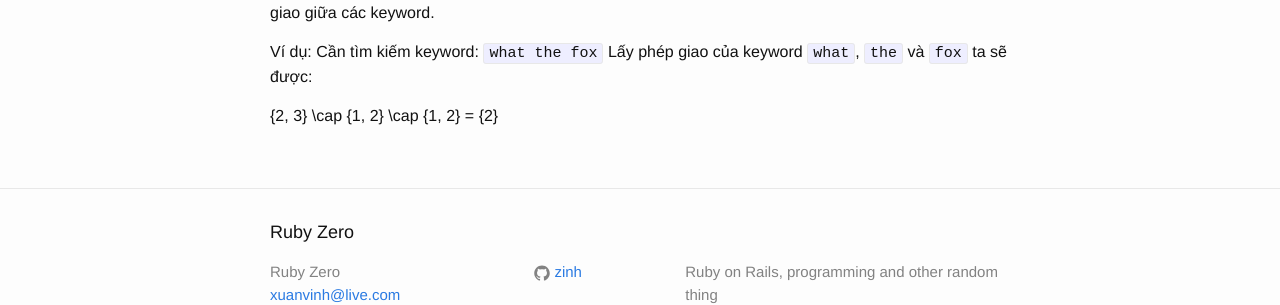
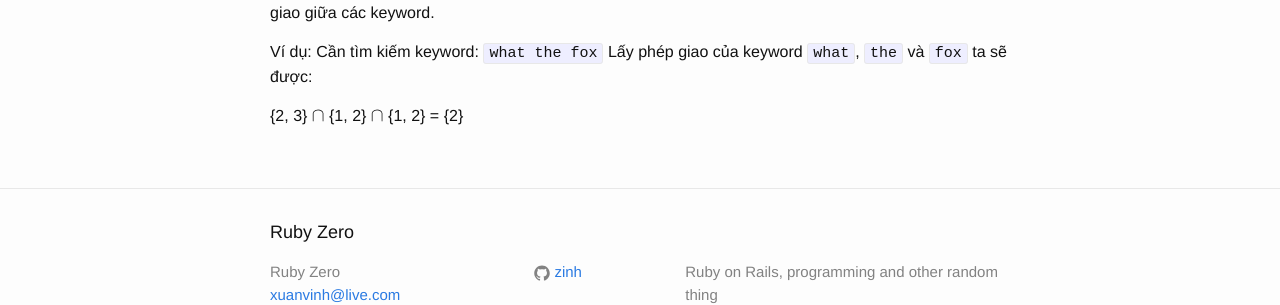
Before and after one commit to zinh/zinh.github.io, a Jekyll site: the page built from _posts/2014-11-23-solr-lucene-an-introduction.markdown, in a window 1280 px wide. Shown: the part 1449-1754 px from the top of the page. Built offline with Jekyll 4.4.1, drawn with Linux system fonts in a browser that asks for light colours; formulas are drawn with MathJax 3.

```diff
--- a/_posts/2014-11-23-solr-lucene-an-introduction.markdown
+++ b/_posts/2014-11-23-solr-lucene-an-introduction.markdown
@@ -66,4 +66,4 @@ Ví dụ:
 Cần tìm kiếm keyword: `what the fox`
 Lấy phép giao của keyword `what`, `the` và `fox` ta sẽ được:
 
-{2, 3} \cap {1, 2} \cap {1, 2} = {2}
+{2, 3} \\(\cap\\) {1, 2} \\(\cap\\) {1, 2} = {2}
```
